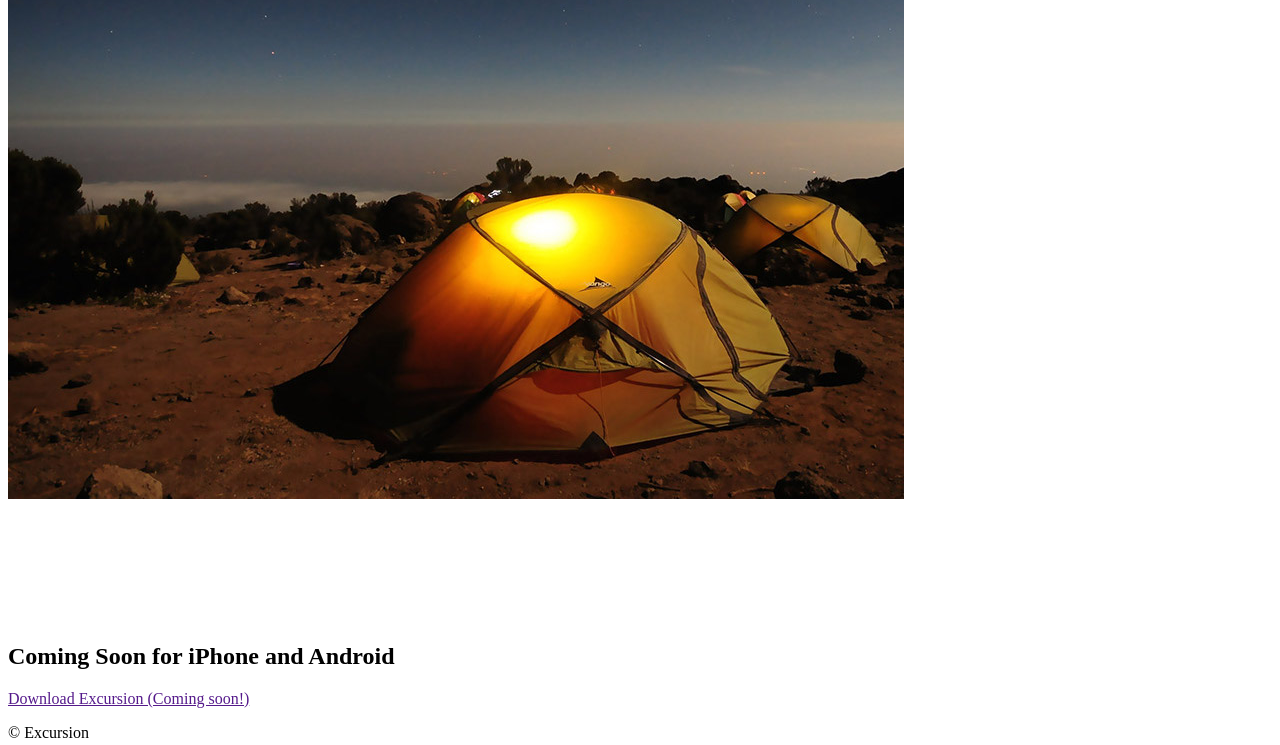
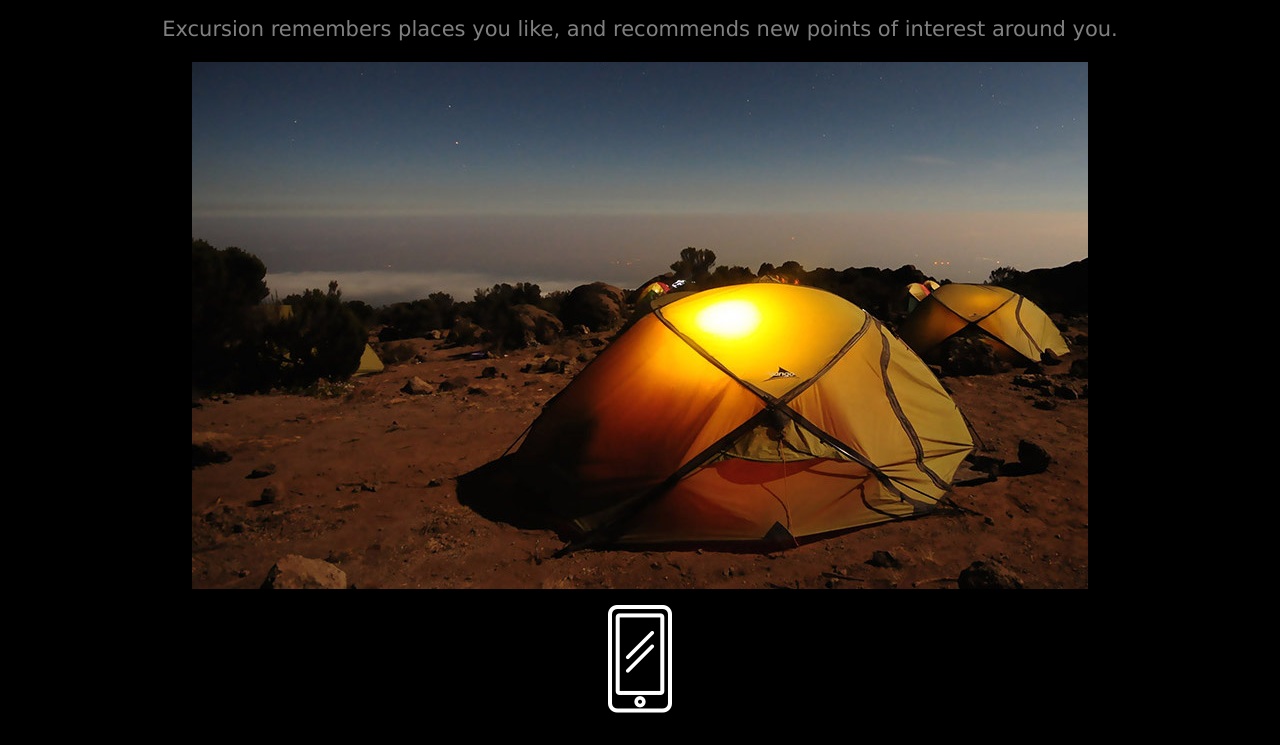
Before and after one commit to zachorrie/excursion, a plain HTML site: page index.html in a window 1280 px wide. Shown: the part 370-1115 px from the top of the page. Drawn offline with Linux system fonts and the light colour scheme.

Commit message:
Final HTML and CSS draft

```diff
--- a/index.html
+++ b/index.html
@@ -13,7 +13,7 @@
         <a href="">Download Excursion (Coming soon!)</a>
     </header>
 
-    <video loop muted autoplay controls>
+    <video loop muted autoplay>
         <source src="resources/videos/excursion.mp4" type="video/mp4">
         Your browser doesn't support this video type.
     </video>
--- a/resources/css/style.css
+++ b/resources/css/style.css
@@ -0,0 +1,34 @@
+body {
+    background-color: black;
+}
+
+* {
+    color: white;
+    font-family: Verdana, Geneva, Tahoma, sans-serif;
+    text-align: center;
+    font-weight: normal;
+}
+
+h1 {
+    font-size: 50px;
+}
+
+h2 {
+    font-weight: 300;
+    font-size: 42px;
+}
+
+h3 {
+    color: grey;
+    font-size: 21px;
+}
+
+a {
+    color: aquamarine;
+    font-size: 16px;
+}
+
+footer p {
+    text-align: right;
+    color: grey;
+}
```
